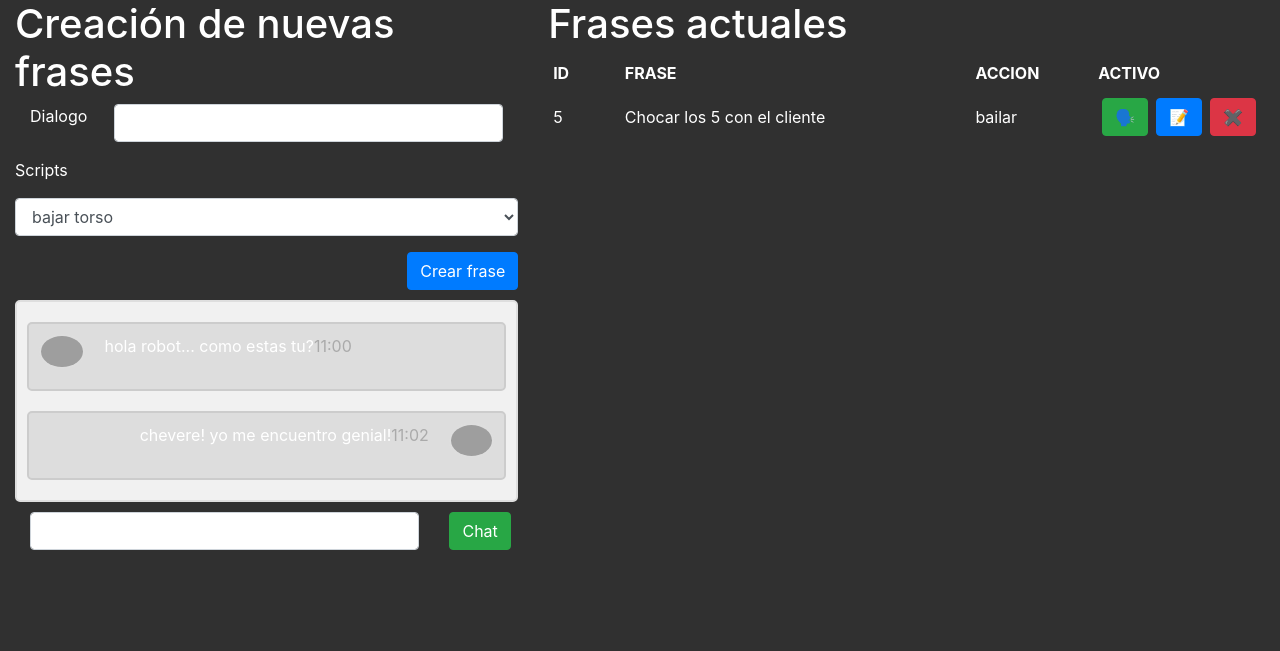
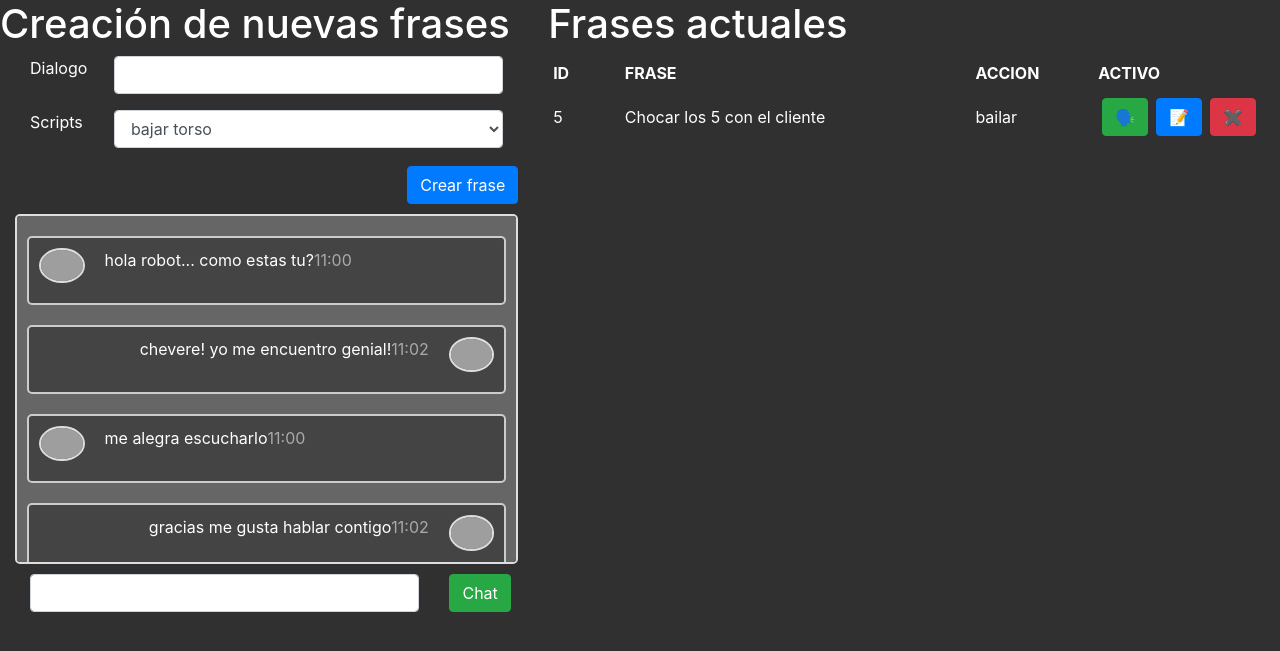
Before and after one commit to durbonca/dialogos-max-robot, a PHP site: page / in a window 1280 px wide. Shown: the top 651 px of the page. Run offline with PHP 8.4, Linux system fonts and the light colour scheme; data comes from the database, SQL or seed files in the repository; data that the repository does not hold is empty; grey boxes are pictures that could not be loaded.

Commit message:
ultimos cambios chatbox

```diff
--- a/css/chat.css
+++ b/css/chat.css
@@ -1,16 +1,17 @@
 /* Chat contenedor */
 .chatbox {
     border: 2px solid #dedede;
-    background-color: #f1f1f1;
+    background-color: #666666;
     border-radius: 5px;
     padding: 10px;
     margin: 10px 0;
+    max-height: 350px;
   }
 
   /* contenedor mensaje chat */
   .mensage {
     border-color: #ccc;
-    background-color: #ddd;
+    background-color: #444444;
   }
 
   .mensage.left {
--- a/index.php
+++ b/index.php
@@ -130,7 +130,9 @@ switch ($btn) {
             <div class="col-5">
                     <div>
                         <form method="post">
+                            <div class="row">
                                 <h1>Creación de nuevas frases</h1>
+                            </div>
                           <!--  <div class="col text-right" style="aling-text:right; padding-bottom: 10px;"><button id="boton" class="btn btn-success" type="submit">Refrescar Pagina</button></div>-->
                         </form>
                             <div>
@@ -149,9 +151,10 @@ switch ($btn) {
                             </div>
                     </div>
 
-                        <div class="form-group">
-                        <p>Scripts</p>
-                            <div>
+                        <div class="container-fluid form-group">
+                            <div class="row">
+                                <div class="col-2"><p>Scripts</p></div>
+                                <div class="col-10">
                                     <select class="form-control" name='script'>
                                         <?php
                                         $sql = "SELECT id,nombre FROM scripts WHERE status = 'S'";
@@ -173,6 +176,7 @@ switch ($btn) {
                                     </select>
                                 </div>
                             </div>
+                        </div>
                         <?php  if($btn!="editar"){  ?>
                             <div class="text-right"><button id="boton" class="btn btn-primary" name="btn" value="agregar" type="submit">Crear frase</button></div>
                         <?php }else{ ?>
@@ -192,6 +196,17 @@ switch ($btn) {
                                 <span class="time-right"> 11:02</span>
                                 <img class="chatbox img right" src="images/pbot.png" alt="AvatarRobot">
                         </div>
+                        <div class="chatbox mensage left row">
+                            <img class="chatbox img left" src="images/usuarios.png" alt="avatarUser">
+                            <p>me alegra escucharlo </p>
+                            <span class="time-right"> 11:00</span>
+                        </div>
+                        <div class="chatbox mensage right row" style="display: flex; justify-content: flex-end">
+                                <p>gracias me gusta hablar contigo </p>
+                                <span class="time-right"> 11:02</span>
+                                <img class="chatbox img right" src="images/pbot.png" alt="AvatarRobot">
+                        </div>
+
                     </div>
                     <div class="container">
                         <div class="row">
```
Lines whose indentation alone changed are shown as unchanged.
